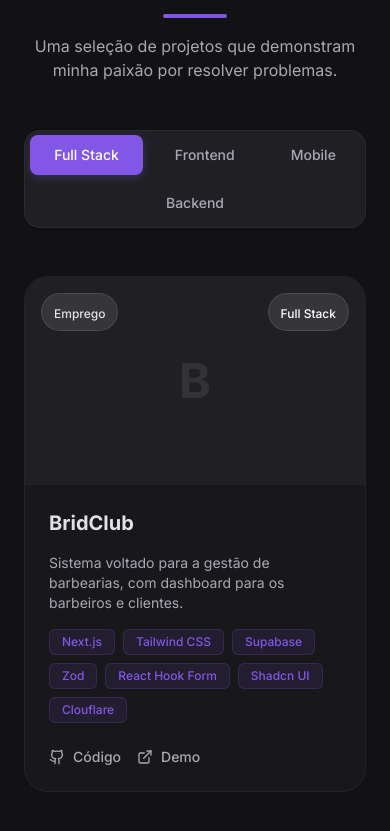
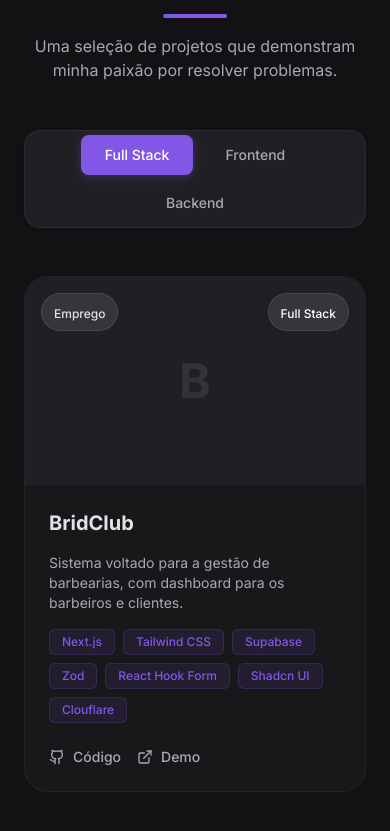
Before and after one commit to DamasoMagno/portfolio, a Next.js app: page / in a window 390 px wide. Shown: the part 3070-3901 px from the top of the page. Built offline with nearby package versions, Linux system fonts and the light colour scheme.

Commit message:
refactor: removed mobile projects

```diff
--- a/src/components/Projects.tsx
+++ b/src/components/Projects.tsx
@@ -12,7 +12,7 @@ const workTypeLabels: Record<ProjectWorkType, string> = {
   estagio: "Estágio",
 };
 
-const categories = ["Full Stack", "Frontend", "Mobile", "Backend"];
+const categories = ["Full Stack", "Frontend", "Backend"];
 type Category = (typeof categories)[number] | "";
 
 export function Projects() {
```
